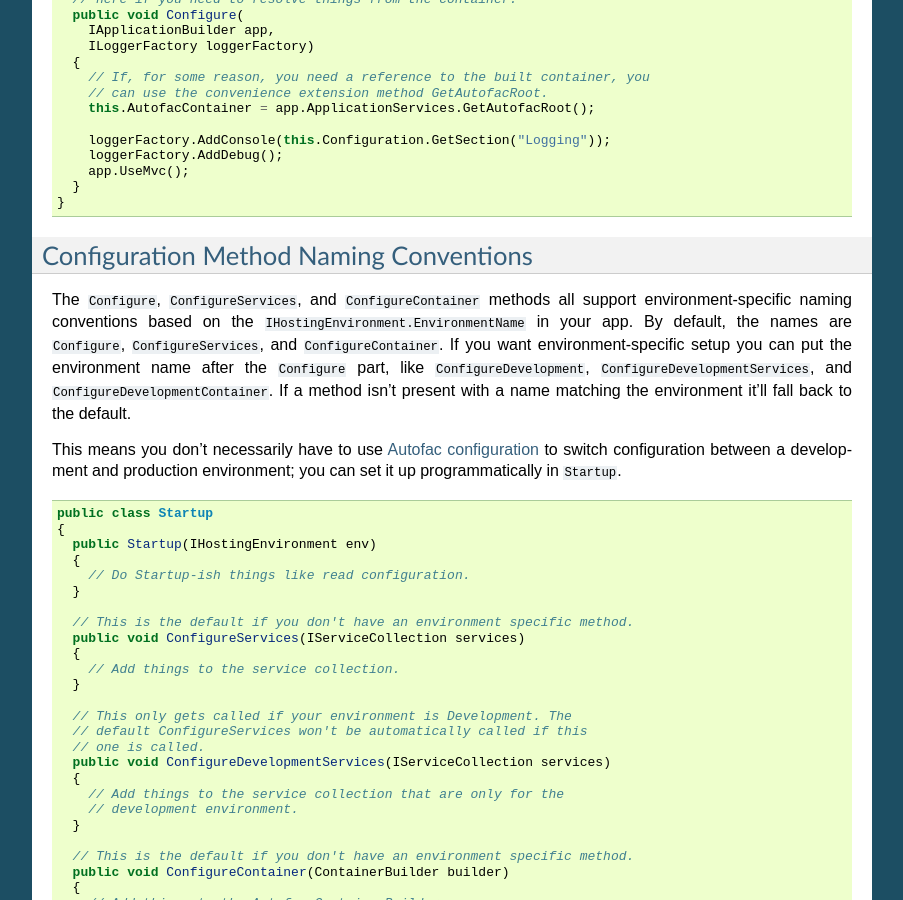
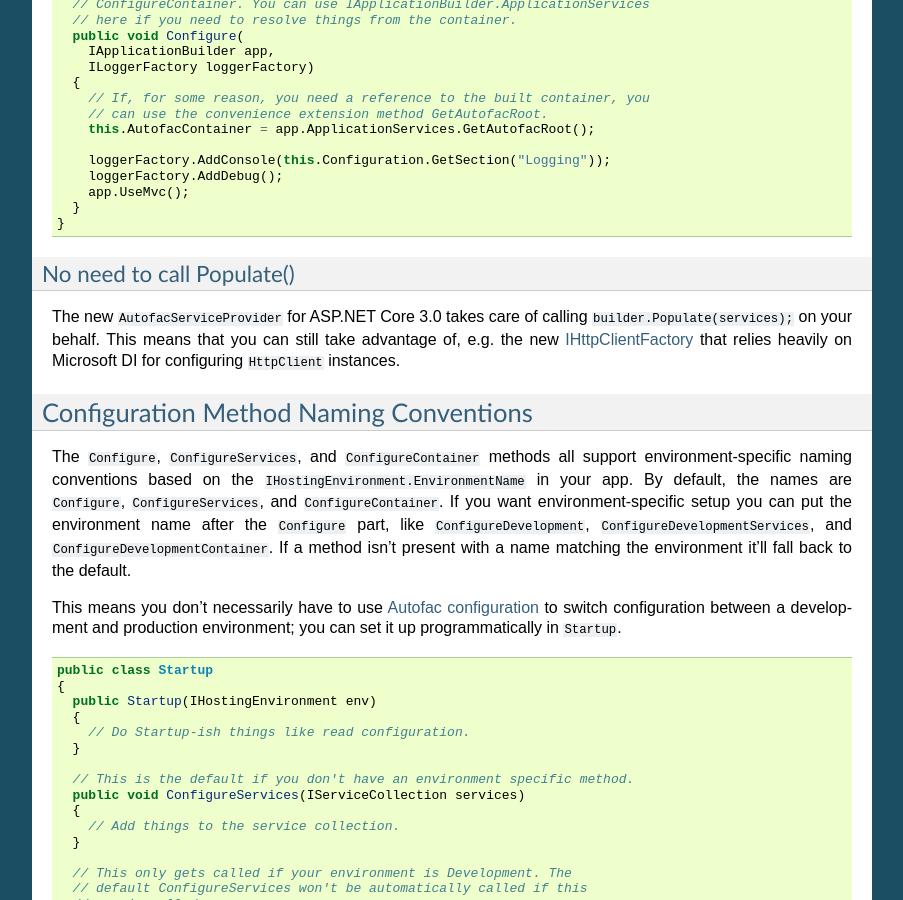
Before and after one commit to autofac/Documentation, a Sphinx documentation site: the page built from docs/integration/aspnetcore.rst, in a window 1280 px wide and 900 px high, scrolled down 3601 px. Shown: the whole window, without its empty margins (198-1101 px from the left). Built offline with Sphinx 7.4.7, drawn with Linux system fonts in a browser that asks for light colours; some of the changed text lies outside the part shown.

Commit message:
Clarify use of Populate() with ASP.NET Core 3.0+
I spent a while trying to understand how to use IHttpClientFactory (and Polly) with ASP.NET Core 3.0.  It's now obvious to me that it's not an issue given the new AutofacServiceProvider.  I thought it would be worth clarifying this to save other people's time.

```diff
--- a/docs/integration/aspnetcore.rst
+++ b/docs/integration/aspnetcore.rst
@@ -201,6 +201,9 @@ In your Startup class (which is basically the same across all the versions of AS
         app.UseMvc();
       }
     }
+No need to call Populate()
+--------------------------
+The new ``AutofacServiceProvider`` for ASP.NET Core 3.0 takes care of calling ``builder.Populate(services);`` on your behalf.  This means that you can still take advantage of, e.g. the new `IHttpClientFactory <https://docs.microsoft.com/en-us/dotnet/architecture/microservices/implement-resilient-applications/use-httpclientfactory-to-implement-resilient-http-requests>`_ that relies heavily on Microsoft DI for configuring ``HttpClient`` instances.
 
 Configuration Method Naming Conventions
 =======================================
```
